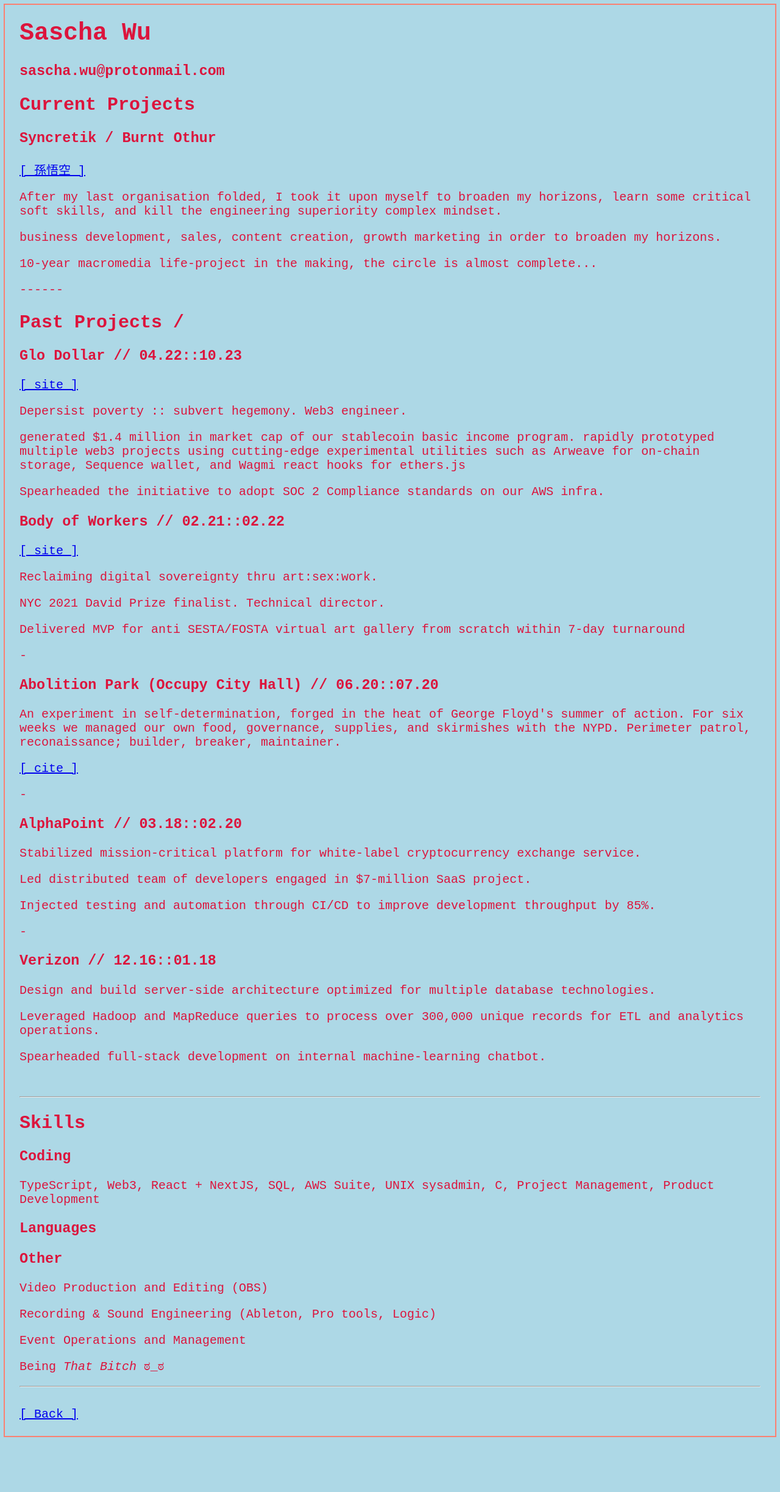
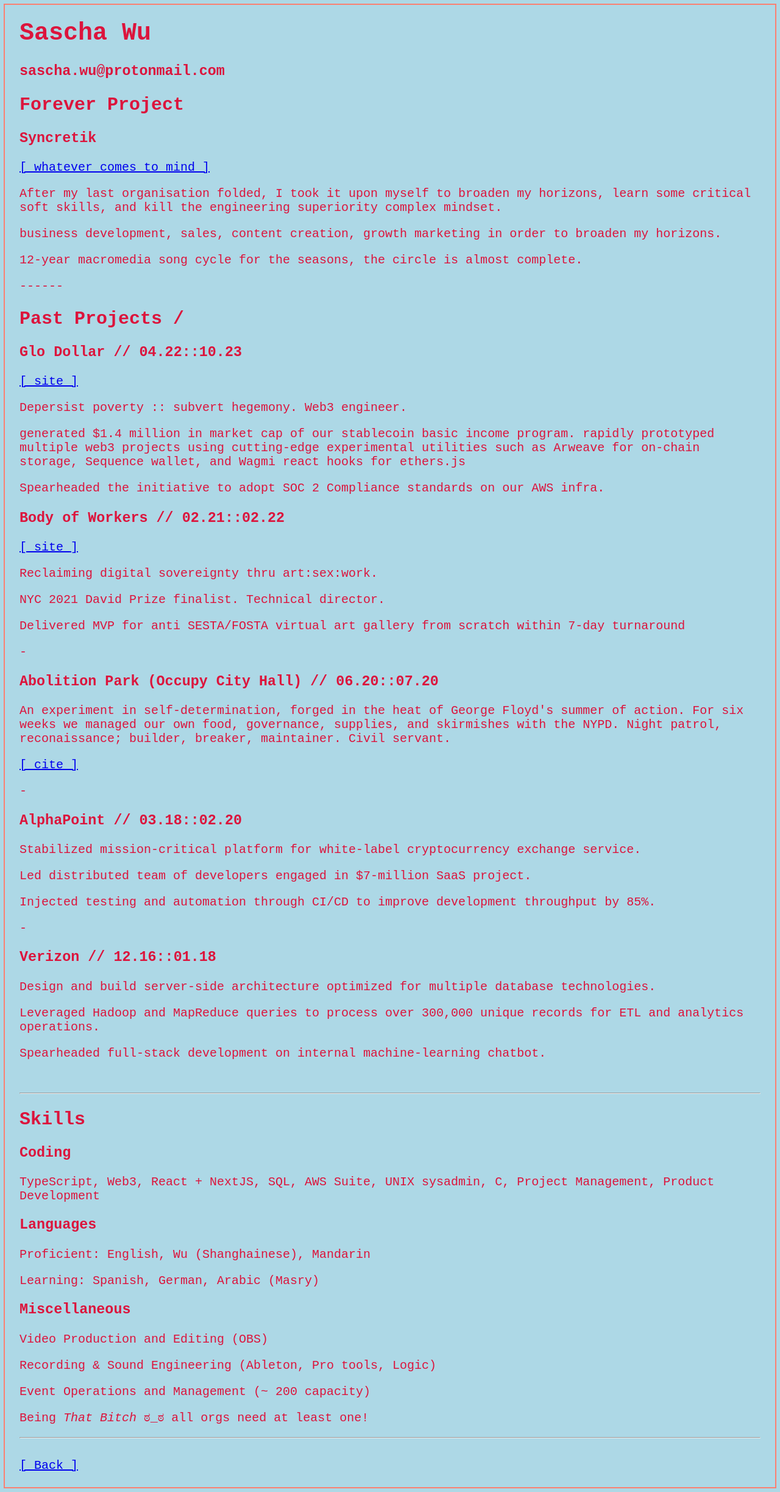
Before and after one commit to Syncretik/Syncretik.github.io, a plain HTML site: page curriculum-vitae.html in a window 1280 px wide. Shown: the whole page at 61% size. Before the commit the page ends 2363 px from the top, so only its background shows below. Drawn offline with Linux system fonts and the light colour scheme.

Commit message:
update cv

```diff
--- a/curriculum-vitae.html
+++ b/curriculum-vitae.html
@@ -11,14 +11,14 @@
              <h1 id="toc_0">Sascha Wu</h1>
              <h3>sascha.wu@protonmail.com</h3>
 
-             <h2 id="toc_2">Current Projects</h2>
+             <h2 id="toc_2">Forever Project</h2>
 
-             <h3>Syncretik / Burnt Othur</h3>
+             <h3>Syncretik</h3>
 
-             <a href="https://about:blank">[ 孫悟空 ]</a>
+             <a href="https://about:blank">[ whatever comes to mind ]</a>
              <p>After my last organisation folded, I took it upon myself to broaden my horizons, learn some critical soft skills, and kill the engineering superiority complex mindset.</p>
              <p>business development, sales, content creation, growth marketing in order to broaden my horizons.</p>
-             <p>10-year macromedia life-project in the making, the circle is almost complete...</p>
+             <p>12-year macromedia song cycle for the seasons, the circle is almost complete.</p>
 
              ------
 
@@ -51,7 +51,7 @@
              <h3 id="toc_7">Abolition Park (Occupy City Hall) // 06.20::07.20</h3>
 
              <p>An experiment in self-determination, forged in the heat of George Floyd&#39;s summer of action. For six weeks we managed our own food, governance, supplies, and skirmishes with the NYPD.
-                Perimeter patrol, reconaissance; builder, breaker, maintainer.</p>
+                Night patrol, reconaissance; builder, breaker, maintainer. Civil servant.</p>
 
              <p><a href="https://en.wikipedia.org/wiki/George_Floyd_protests_in_New_York_City#Occupy_City_Hall">[ cite ]</a> </p>
 
@@ -86,12 +86,16 @@
 
              <h3 id="toc_12">Languages</h3>
 
-             <h3 id="toc_13">Other</h3>
+             <p>Proficient: English, Wu (Shanghainese), Mandarin</p>
+
+             <p>Learning: Spanish, German, Arabic (Masry)</p>
+
+             <h3 id="toc_13">Miscellaneous</h3>
 
              <p>Video Production and Editing (OBS)</p>
              <p>Recording & Sound Engineering (Ableton, Pro tools, Logic)</p>
-             <p>Event Operations and Management</p>
-             <p>Being <em>That Bitch</em> ಠ_ಠ</p>
+             <p>Event Operations and Management  (~ 200 capacity)</p>
+             <p>Being <em>That Bitch</em> ಠ_ಠ all orgs need at least one!</p>
 
              <hr>
              <br>
```
